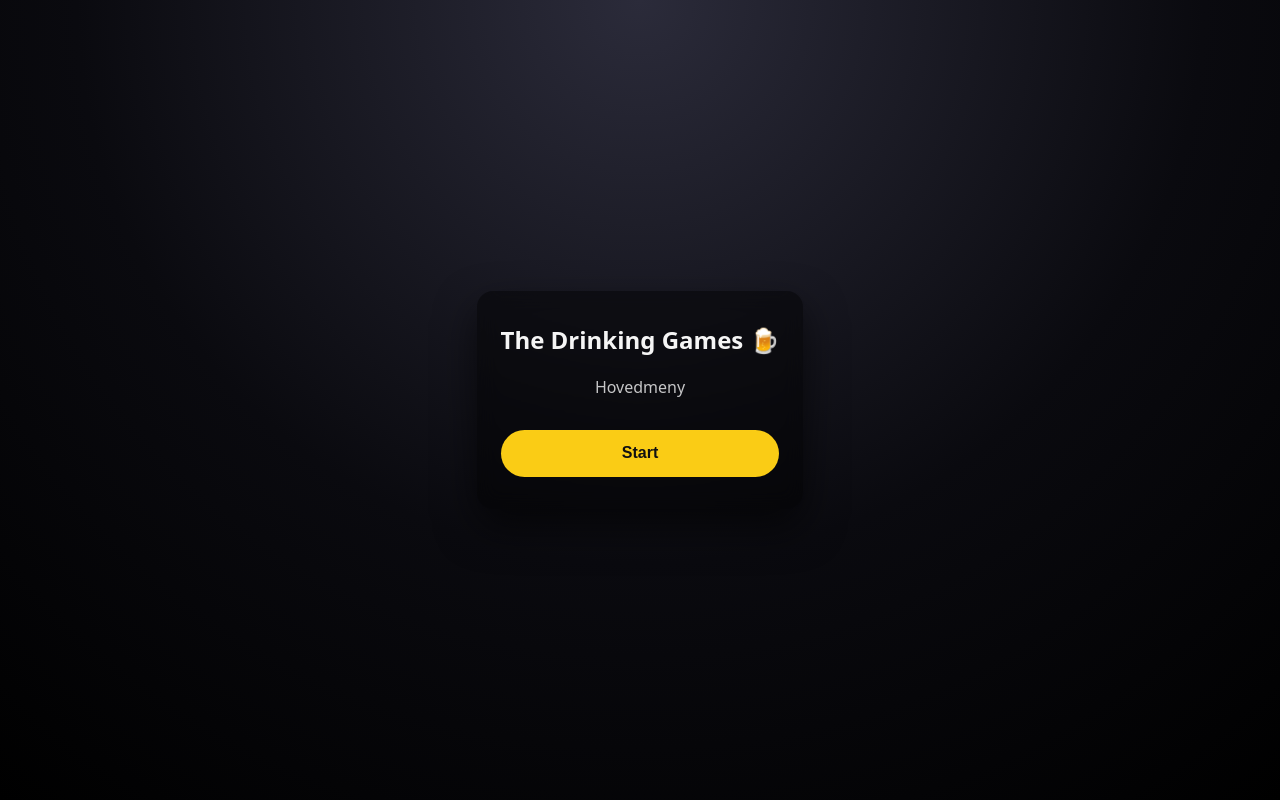
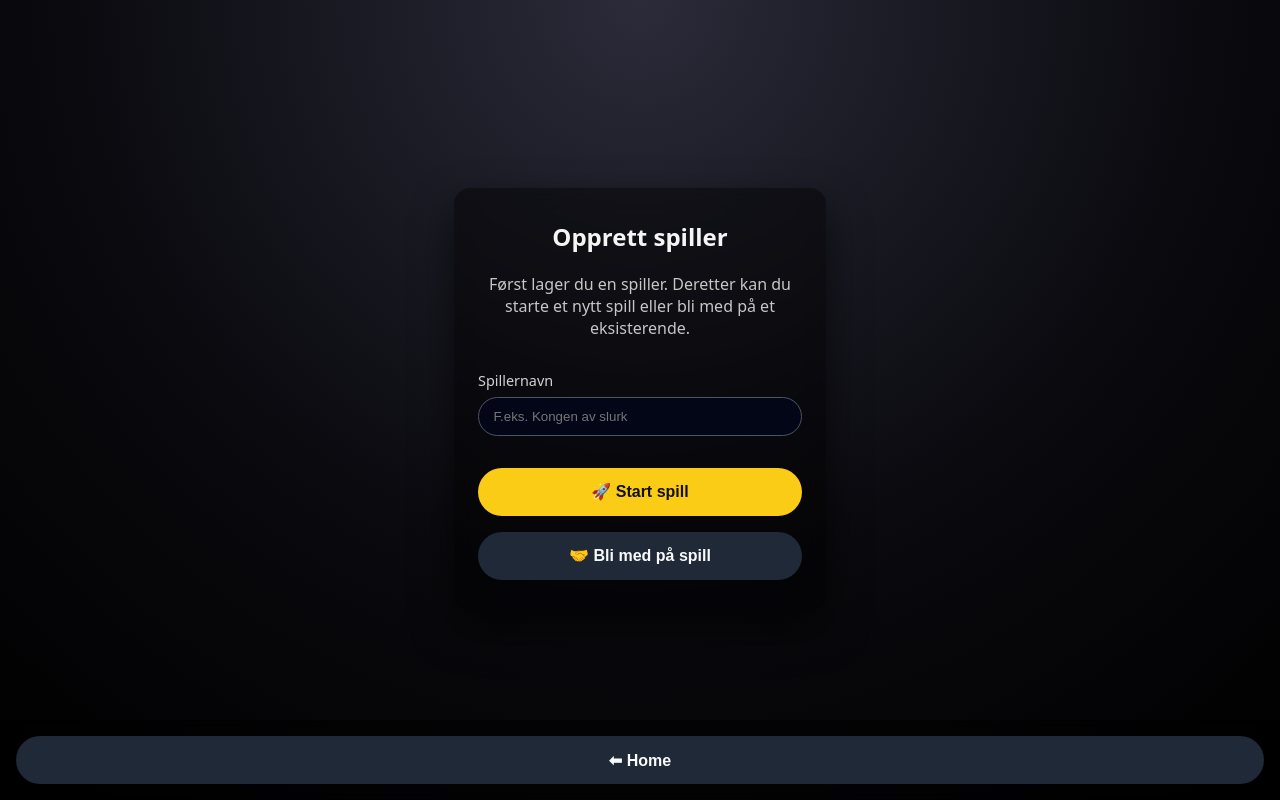
Before and after one commit to brollows/the-drinking-games, an Angular app: page /create-user in a window 1280 px wide. Before the commit this address led to /. Built offline with nearby package versions, Linux system fonts and the light colour scheme.

Commit message:
Add to start a session

```diff
--- a/src/app/app.html
+++ b/src/app/app.html
@@ -1,3 +1,10 @@
 <div class="app">
   <router-outlet></router-outlet>
+
+  <!-- FOOTER – vises bare når IKKE på home -->
+  <footer *ngIf="!isHomePage">
+    <button class="btn secondary" [routerLink]="['/']">
+      ⬅ Home
+    </button>
+  </footer>
 </div>
--- a/src/app/app.routes.ts
+++ b/src/app/app.routes.ts
@@ -1,9 +1,11 @@
 import { Routes } from '@angular/router';
 import { HomeComponent } from './pages/home/home';
 import { PlayComponent } from './pages/play/play';
+import { CreateUserComponent } from './pages/create-user/create-user';
 
 export const routes: Routes = [
   { path: '', component: HomeComponent },
+  { path: 'create-user', component: CreateUserComponent },
   { path: 'play', component: PlayComponent },
   { path: '**', redirectTo: '' },
 ];
--- a/src/app/app.ts
+++ b/src/app/app.ts
@@ -1,13 +1,23 @@
 import { Component } from '@angular/core';
-import { RouterOutlet } from '@angular/router';
+import { Router, RouterOutlet, NavigationEnd, RouterLink } from '@angular/router';
+import { NgIf } from '@angular/common';
 
 @Component({
   selector: 'app-root',
   standalone: true,
-  imports: [RouterOutlet],
+  // VIKTIG: legg til RouterLink og NgIf her
+  imports: [RouterOutlet, RouterLink, NgIf],
   templateUrl: './app.html',
   styleUrl: './app.css',
 })
 export class AppComponent {
-  title = 'the-drinking-games';
+  isHomePage = true;
+
+  constructor(private router: Router) {
+    this.router.events.subscribe((event) => {
+      if (event instanceof NavigationEnd) {
+        this.isHomePage = event.urlAfterRedirects === '/';
+      }
+    });
+  }
 }
--- /dev/null
+++ b/src/app/pages/create-user/create-user.html
@@ -0,0 +1,33 @@
+<section class="card">
+  <h2>Opprett spiller</h2>
+  <p class="subtitle">
+    Først lager du en spiller. Deretter kan du starte et nytt spill eller bli med på et eksisterende.
+  </p>
+
+  <div class="menu-buttons">
+    <div>
+      <label for="playerName">Spillernavn</label>
+      <input
+        id="playerName"
+        #playerNameInput
+        type="text"
+        placeholder="F.eks. Kongen av slurk"
+        class="text-input"
+      />
+    </div>
+
+    <button
+      class="btn primary"
+      (click)="onStartGame(playerNameInput.value)"
+    >
+      🚀 Start spill
+    </button>
+
+    <button
+      class="btn secondary"
+      (click)="onJoinGame(playerNameInput.value)"
+    >
+      🤝 Bli med på spill
+    </button>
+  </div>
+</section>
--- /dev/null
+++ b/src/app/pages/create-user/create-user.ts
@@ -0,0 +1,52 @@
+import { Component } from '@angular/core';
+import { Router } from '@angular/router';
+import { GameSessionService } from '../../services/game-session.service';
+import { PlayerService } from '../../services/player.service';
+
+@Component({
+  selector: 'app-create-user',
+  standalone: true,
+  imports: [],
+  templateUrl: './create-user.html',
+  styleUrl: './create-user.css',
+})
+export class CreateUserComponent {
+  constructor(
+    private router: Router,
+    private gameSession: GameSessionService,
+    private player: PlayerService
+  ) {}
+
+  onStartGame(playerName: string) {
+    const trimmed = playerName?.trim();
+
+    if (!trimmed) {
+      alert('Skriv inn et spillernavn først 🙃');
+      return;
+    }
+
+    // lagre spillernavnet både i minnet og localStorage
+    this.player.setName(trimmed);
+
+    // Opprett host-session (lokalt nå, Supabase senere)
+    this.gameSession.createHostSession(trimmed);
+
+    // Naviger til spillskjermen
+    this.router.navigate(['/play']);
+  }
+
+  onJoinGame(playerName: string) {
+    const trimmed = playerName?.trim();
+
+    if (!trimmed) {
+      alert('Skriv inn et spillernavn først 🙃');
+      return;
+    }
+
+    // Også her lagrer vi navnet, så det er tilgjengelig videre
+    this.player.setName(trimmed);
+
+    // TODO: senere: gå til /join eller lignende
+    alert('Join-spill logikken kommer senere 😄');
+  }
+}
--- a/src/app/pages/home/home.html
+++ b/src/app/pages/home/home.html
@@ -3,8 +3,8 @@
   <p class="subtitle">Hovedmeny</p>
 
   <div class="menu-buttons">
-    <button class="btn primary" [routerLink]="['/play']">
-      Start
+    <button class="btn primary" [routerLink]="['/create-user']">
+      Spill
     </button>
   </div>
 </section>
--- a/src/app/pages/play/play.html
+++ b/src/app/pages/play/play.html
@@ -1,10 +1,31 @@
 <section class="card">
-  <h2>Game</h2>
-  <p>Her kommer spillet etter hvert – kort, HP, modes osv.</p>
+  <ng-container *ngIf="session; else noSession">
+    <h2>Game</h2>
 
-  <div class="menu-buttons">
-    <button class="btn secondary" [routerLink]="['/']">
-      ⬅ Tilbake til hovedmeny
-    </button>
-  </div>
+    <p class="subtitle">
+      Del koden med vennene dine så de kan bli med på spillet 👇
+    </p>
+
+    <div class="join-code">
+      {{ session.joinCode }}
+    </div>
+
+    <p>
+      Host: <strong>{{ session.hostName }}</strong>
+    </p>
+
+    <p style="opacity: 0.7; font-size: 0.85rem;">
+      Opprettet: {{ session.createdAt | date: 'shortTime' }}
+    </p>
+
+    <!-- hvis du vil vise hvem DU er i tillegg -->
+    <p *ngIf="playerName" style="margin-top: 1rem;">
+      Du er logget inn som <strong>{{ playerName }}</strong>
+    </p>
+  </ng-container>
+
+  <ng-template #noSession>
+    <h2>Ingen aktiv session 🤔</h2>
+    <p>Gå tilbake til hovedmenyen og trykk “Spill” for å starte et nytt spill.</p>
+  </ng-template>
 </section>
--- a/src/app/pages/play/play.ts
+++ b/src/app/pages/play/play.ts
@@ -1,11 +1,24 @@
 import { Component } from '@angular/core';
-import { RouterLink } from '@angular/router';
+import { NgIf, DatePipe } from '@angular/common';
+import { GameSession, GameSessionService } from '../../services/game-session.service';
+import { PlayerService } from '../../services/player.service';
 
 @Component({
   selector: 'app-play',
   standalone: true,
-  imports: [RouterLink],
+  imports: [NgIf, DatePipe],
   templateUrl: './play.html',
   styleUrl: './play.css',
 })
-export class PlayComponent {}
+export class PlayComponent {
+  session: GameSession | null = null;
+  playerName: string | null = null;
+
+  constructor(
+    private gameSession: GameSessionService,
+    private player: PlayerService
+  ) {
+    this.session = this.gameSession.currentSession;
+    this.playerName = this.player.getName();
+  }
+}
--- /dev/null
+++ b/src/app/services/game-session.service.ts
@@ -0,0 +1,42 @@
+import { Injectable } from '@angular/core';
+
+export interface GameSession {
+  joinCode: string;
+  hostName: string;
+  createdAt: Date;
+}
+
+@Injectable({
+  providedIn: 'root',
+})
+export class GameSessionService {
+  private _currentSession: GameSession | null = null;
+
+  get currentSession(): GameSession | null {
+    return this._currentSession;
+  }
+
+  createHostSession(hostName: string): GameSession {
+    const joinCode = this.generateJoinCode();
+
+    this._currentSession = {
+      joinCode,
+      hostName,
+      createdAt: new Date(),
+    };
+
+    console.log('Ny session opprettet:', this._currentSession);
+    return this._currentSession;
+  }
+
+  private generateJoinCode(length: number = 4): string {
+    const chars = 'ABCDEFGHJKLMNPQRSTUVWXYZ23456789';
+    let code = '';
+
+    for (let i = 0; i < length; i++) {
+      code += chars.charAt(Math.floor(Math.random() * chars.length));
+    }
+
+    return code;
+  }
+}
--- /dev/null
+++ b/src/app/services/player.service.ts
@@ -0,0 +1,28 @@
+import { Injectable } from '@angular/core';
+
+@Injectable({
+  providedIn: 'root',
+})
+export class PlayerService {
+  private _name: string | null = null;
+
+  constructor() {
+    const saved = localStorage.getItem('playerName');
+    if (saved) {
+      this._name = saved;
+    }
+  }
+
+  setName(name: string) {
+    this._name = name;
+    localStorage.setItem('playerName', name);
+  }
+
+  getName(): string | null {
+    return this._name;
+  }
+
+  hasName(): boolean {
+    return this._name !== null;
+  }
+}
--- a/src/styles.css
+++ b/src/styles.css
@@ -63,3 +63,48 @@ h1, h2 {
   background: #1f2937;
   color: #f9fafb;
 }
+
+footer {
+  position: fixed;
+  bottom: 0;
+  left: 0;
+  width: 100%;
+  padding: 1rem;
+  display: flex;
+  justify-content: center;
+  background: rgba(0,0,0,0.4);
+  backdrop-filter: blur(6px);
+}
+
+.menu-buttons button {
+  text-align: center;
+}
+
+.text-input {
+  width: 100%;
+  padding: 0.7rem 0.9rem;
+  border-radius: 999px;
+  border: 1px solid #4b5563;
+  background: #020617;
+  color: #e5e7eb;
+  margin-top: 0.4rem;
+  margin-bottom: 1rem;
+}
+
+label {
+  display: block;
+  text-align: left;
+  font-size: 0.9rem;
+  opacity: 0.85;
+}
+
+.join-code {
+  font-size: 2rem;
+  font-weight: 800;
+  letter-spacing: 0.25em;
+  text-align: center;
+  padding: 0.8rem 1rem;
+  border-radius: 999px;
+  border: 2px dashed #facc15;
+  margin: 1rem 0 1.5rem;
+}
```
Also changed, not shown: src/app/pages/create-user/create-user.css (added), 1 other file (tests, documents, lock files or other folders).
